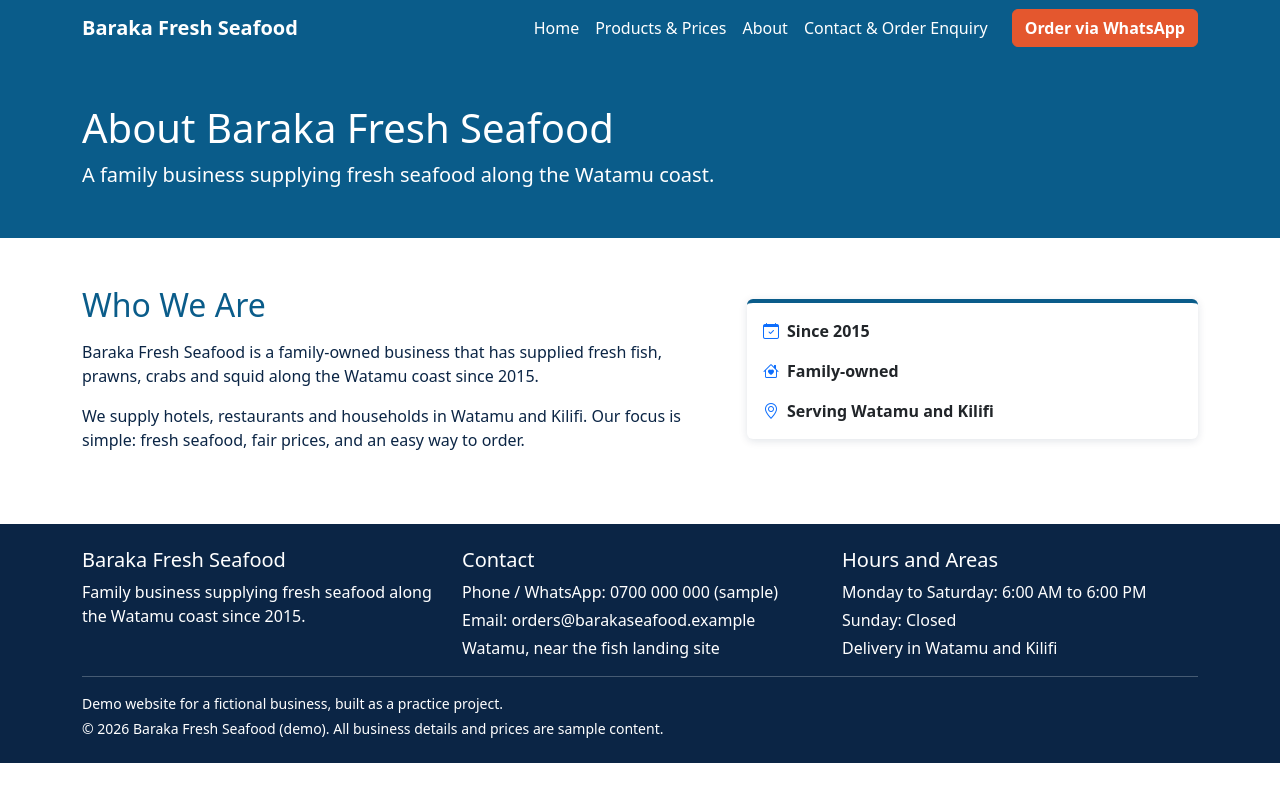
After one commit to Eric-Mururu/baraka-fresh-seafood, a Django app: page /about/ in a window 1280 px wide. The commit adds this page. Run offline with Django 5.2, Linux system fonts and the light colour scheme.

Commit message:
Add About page with Who We Are section

```diff
--- a/shop/urls.py
+++ b/shop/urls.py
@@ -4,4 +4,5 @@ from . import views
 urlpatterns = [
     path('', views.home, name='home'),
     path('products/', views.products, name='products'),
+    path('about/', views.about, name='about'),
 ]
--- a/shop/views.py
+++ b/shop/views.py
@@ -7,3 +7,7 @@ def home(request):
 
 def products(request):
     return render(request, 'shop/products.html')
+
+
+def about(request):
+    return render(request, 'shop/about.html')
--- /dev/null
+++ b/templates/shop/about.html
@@ -0,0 +1,35 @@
+{% extends 'shop/base.html' %}
+
+{% block title %}About | Baraka Fresh Seafood{% endblock %}
+
+{% block content %}
+<section class="page-banner py-5">
+    <div class="container">
+        <h1>About Baraka Fresh Seafood</h1>
+        <p class="lead mb-0">A family business supplying fresh seafood along the Watamu coast.</p>
+    </div>
+</section>
+
+<section class="py-5">
+    <div class="container">
+        <div class="row g-4 align-items-center">
+            <div class="col-lg-7">
+                <h2 class="mb-3">Who We Are</h2>
+                <p>Baraka Fresh Seafood is a family-owned business that has supplied fresh fish, prawns, crabs and squid along the Watamu coast since 2015.</p>
+                <p class="mb-0">We supply hotels, restaurants and households in Watamu and Kilifi. Our focus is simple: fresh seafood, fair prices, and an easy way to order.</p>
+            </div>
+            <div class="col-lg-5">
+                <div class="card category-card">
+                    <div class="card-body">
+                        <ul class="list-unstyled mb-0">
+                            <li class="mb-3"><i class="bi bi-calendar-check me-2 text-primary"></i><strong>Since 2015</strong></li>
+                            <li class="mb-3"><i class="bi bi-house-heart me-2 text-primary"></i><strong>Family-owned</strong></li>
+                            <li><i class="bi bi-geo-alt me-2 text-primary"></i><strong>Serving Watamu and Kilifi</strong></li>
+                        </ul>
+                    </div>
+                </div>
+            </div>
+        </div>
+    </div>
+</section>
+{% endblock %}
--- a/templates/shop/base.html
+++ b/templates/shop/base.html
@@ -21,7 +21,7 @@
             <ul class="navbar-nav ms-auto mb-2 mb-lg-0 align-items-lg-center">
                 <li class="nav-item"><a class="nav-link" href="{% url 'home' %}">Home</a></li>
                 <li class="nav-item"><a class="nav-link" href="{% url 'products' %}">Products &amp; Prices</a></li>
-                <li class="nav-item"><a class="nav-link" href="#">About</a></li>
+                <li class="nav-item"><a class="nav-link" href="{% url 'about' %}">About</a></li>
                 <li class="nav-item"><a class="nav-link" href="#">Contact &amp; Order Enquiry</a></li>
                 <li class="nav-item ms-lg-3">
                     <a class="btn btn-order" href="https://wa.me/254700000000?text=Hello%20Baraka%20Fresh%20Seafood%2C%20I%20would%20like%20to%20place%20an%20order." target="_blank" rel="noopener">Order via WhatsApp</a>
```
